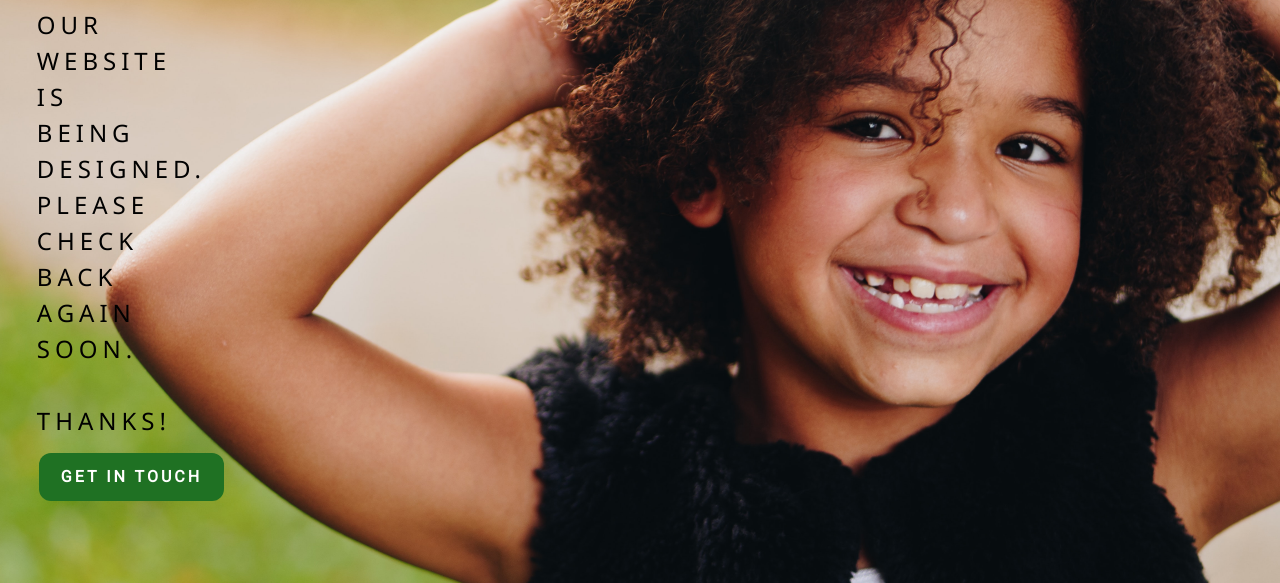
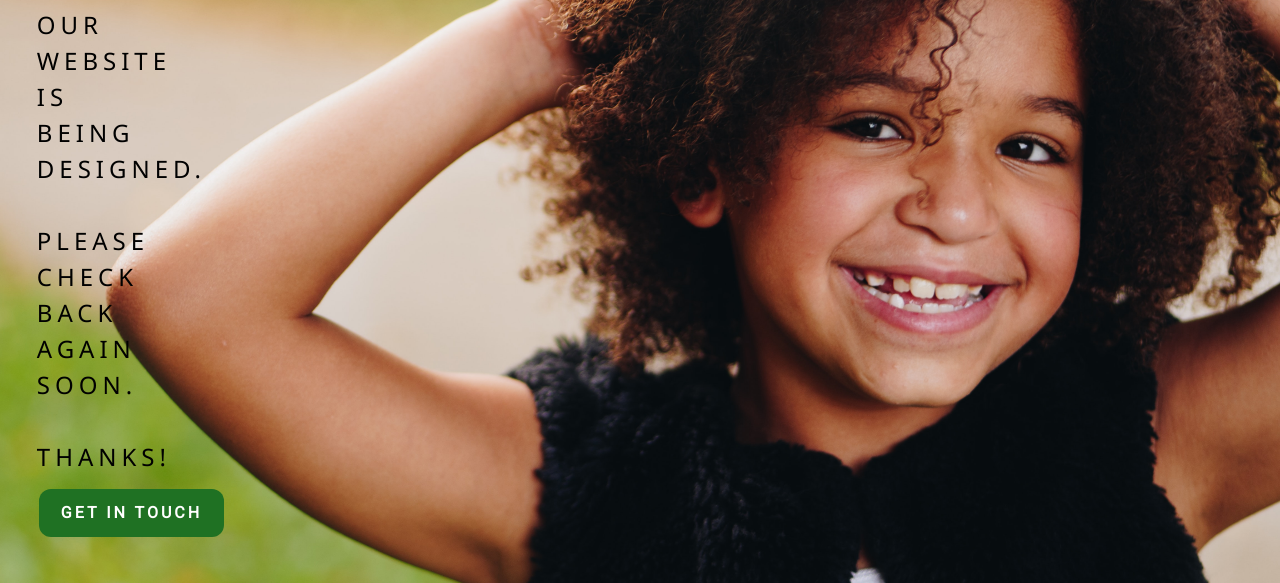
Before and after one commit to thefuturekids/thefuturekids.github.io, a plain HTML site: page index.html in a window 1280 px wide. Shown: the part 217-800 px from the top of the page. Drawn offline with Linux system fonts and the light colour scheme.

Commit message:
Update index.html

```diff
--- a/index.html
+++ b/index.html
@@ -89,7 +89,7 @@ body, html {height: 100%}
 <div class="bgimg1 w3-display-container w3-animate-opacity w3-text-white"style="letter-spacing:5px;">
   <div class="w3-display-position w3-padding-large">
     <h1 class="w3-jumbo w3-animate-top" style="font-weight: lighter">FutureKids</h1>
-    <h3 style="color: #000000; font-weight: lighter;">OUR<br/>WEBSITE<br/>IS<br/>BEING<br/>DESIGNED.<br/>PLEASE<br/>CHECK<br/>BACK<br/>AGAIN<br/>SOON.<br/><br/>THANKS!</h3>
+    <h3 style="color: #000000; font-weight: lighter;">OUR<br/>WEBSITE<br/>IS<br/>BEING<br/>DESIGNED.<br/><br/>PLEASE<br/>CHECK<br/>BACK<br/>AGAIN<br/>SOON.<br/><br/>THANKS!</h3>
     <a href="mailto:futurekids.charity@gmail.com">
     <button class="button button1"><b>GET IN TOUCH</b></button>
   </a>
```
